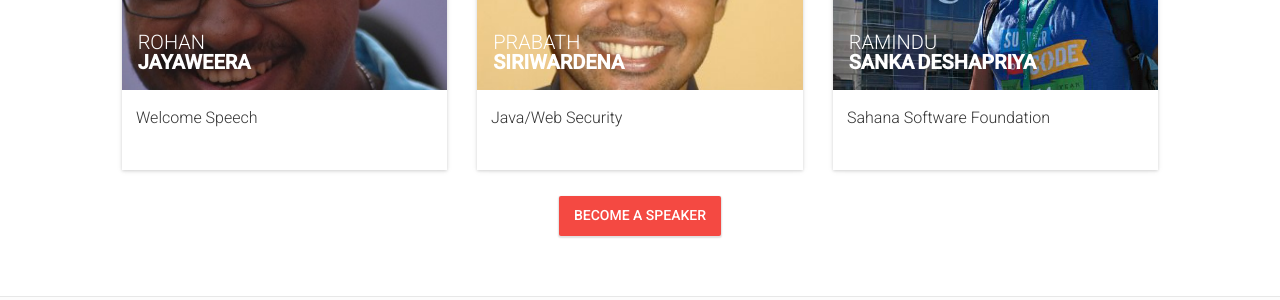
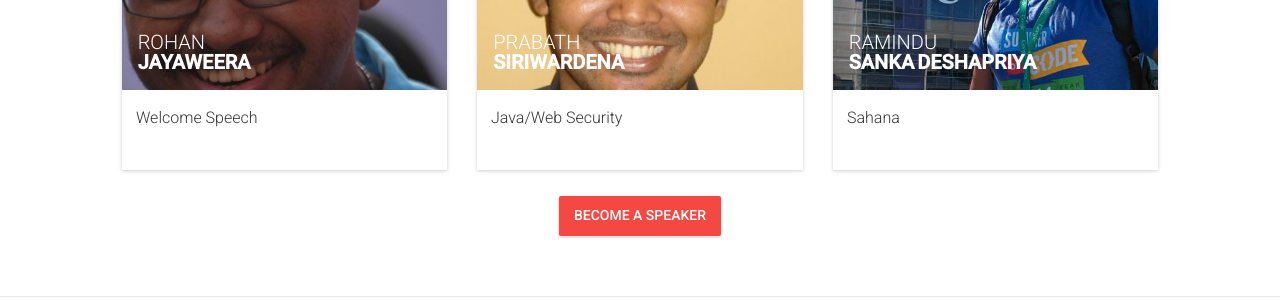
Before and after one commit to CodeLanka/devfeast-2014, a Jekyll site: the page built from speakers.html, in a window 1280 px wide and 1116 px high. Shown: the part 567-867 px from the top of the window. Built offline with Jekyll 4.4.1, drawn with Linux system fonts in a browser that asks for light colours; nearby versions of some CDN libraries; comment, search, counter and statistics services are not loaded.

Commit message:
Revert "update 0.1"
This reverts commit 6761a907338e20a84d59ba3b67f2c56321441bfc.

```diff
--- a/_data/sessions.yml
+++ b/_data/sessions.yml
@@ -42,7 +42,7 @@
 
 -
   id: 019
-  title: "Sahana Software Foundation"
+  title: "Sahana"
   description: ""
   subtype: workshop
   speakers: [16,]
```
